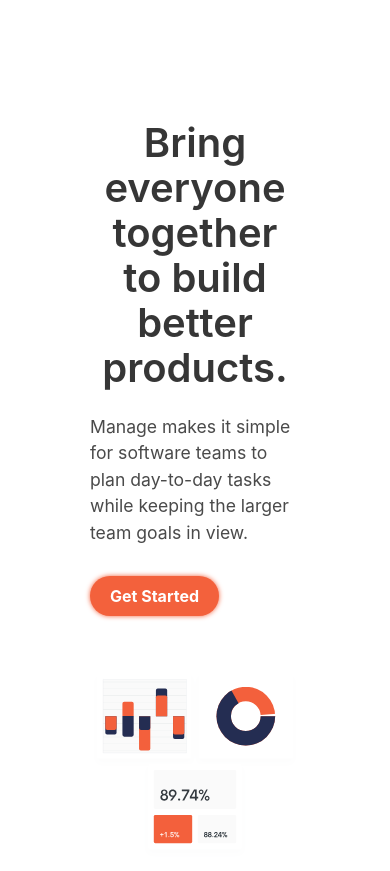
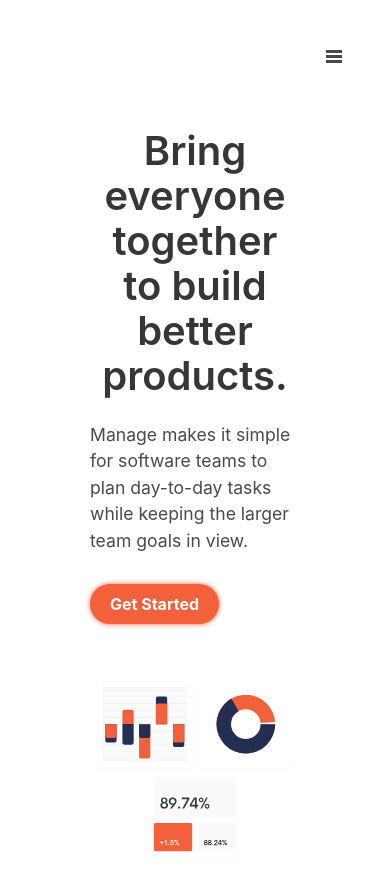
Before and after one commit to Adetutu777/Manage-product-landing-page, a plain HTML site: page index.html in a window 390 px wide. Shown: the top 871 px of the page. Drawn offline with nearby package versions, Linux system fonts and the light colour scheme.

Commit message:
Navbar Toggle

```diff
--- a/index.html
+++ b/index.html
@@ -10,9 +10,16 @@
 </head>
 <body>
         <section class="first-3-sections">
-                <nav class="navbar-menu nav">
+          <a role="button" class="navbar-burger" data-target="navMenu" aria-label="menu" aria-expanded="false">
+          <span aria-hidden="true"></span>
+          <span aria-hidden="true"></span>
+          <span aria-hidden="true"></span>
+        </a>
+
+          <nav class="navbar-menu nav" id="navMenu">
+
               <div class="navbar_brand navbar-item">
-                    <img src="logo.svg" alt="">
+                  <img src="images/logo.svg" alt="">
                 </div>
 
                 <ul class="menu is-inline-flex ">
--- a/style.css
+++ b/style.css
@@ -14,6 +14,7 @@ body{
 }
 
 .first-3-sections{
+    /* padding: 20px 50px; */
     margin: 30px 80px;
 
 }
@@ -21,6 +22,9 @@ body{
 .menu{
     margin:0 auto;
 
+}
+.navbar-burger>span{
+    height: 3px;
 }
 .section-one{
     height: 70%;
@@ -37,9 +41,11 @@ body{
 .intro>.get_started{
     margin-top: 30px;
 }
+.button{
+    border: none;
+}
 .get_started{
     box-shadow: 0 0 5px#f3613c;
-    border: none;
     font-weight: bold;
 }
 .get_started:hover{
@@ -53,7 +59,7 @@ body{
     max-width: 450px;
 }
 .number{
-    padding: 20px;
+    padding: 10px;
 }
 .number:hover{
     color: #ffffff;
@@ -67,6 +73,12 @@ body{
     .first-3-sections{
         margin: 30px 30px;
 
+    }
+    .section-one{
+        margin-top: 0px;
+    }
+    .intro{
+        padding-top: 30px;
     }
 
 }
```
Lines whose indentation alone changed are shown as unchanged.
